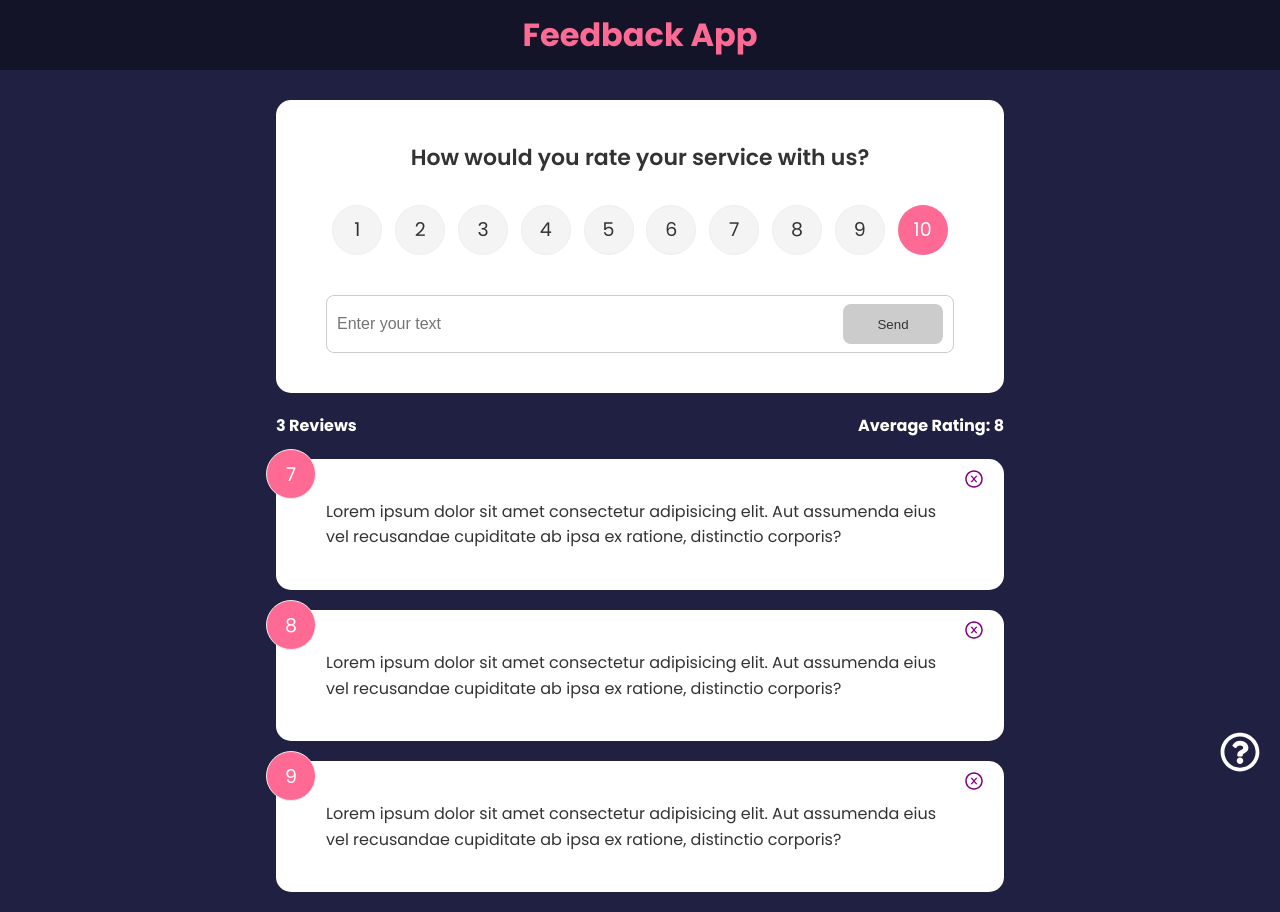
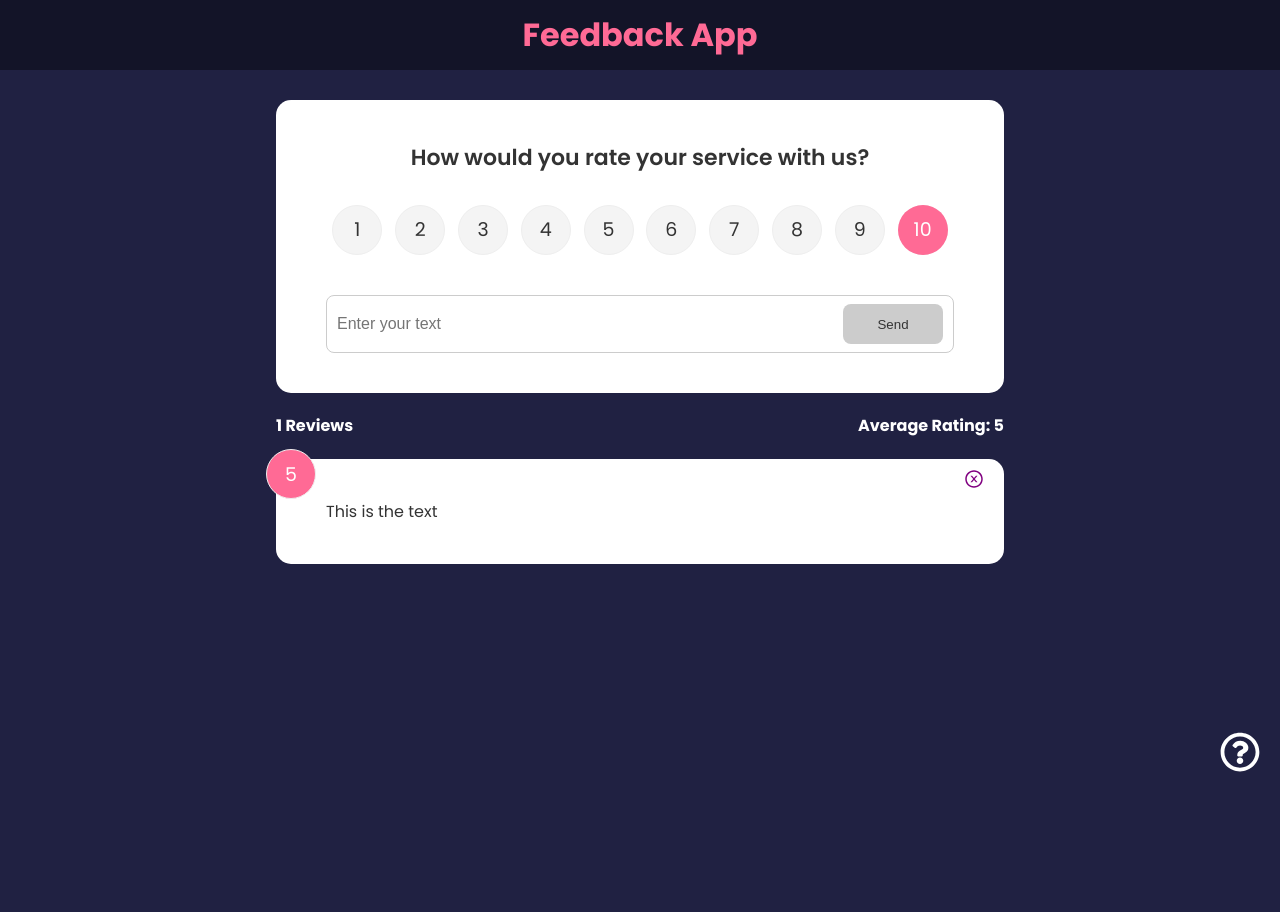
Before and after one commit to Mezin24/react_feedback_app, a React (Create React App) app: page / in a window 1280 px wide. After the commit the page ends 800 px from the top, so only its background shows below. Built offline with nearby package versions, Linux system fonts and the light colour scheme.

Commit message:
add Context props

```diff
--- a/src/App.js
+++ b/src/App.js
@@ -1,4 +1,5 @@
-import React, { useState } from 'react'
+import React, { useContext } from 'react'
+import { FeebdackProvider } from './components/context/FeedbackProvider'
 import { BrowserRouter as Router, Routes, Route, Link } from 'react-router-dom'
 import nanoId from 'nano-id'
 import Header from './components/Header'
@@ -11,11 +12,9 @@ import data from './data/data'
 import './index.css'
 
 function App() {
-  const [feedback, setFeedback] = useState(data)
-
   const deleteFeedback = (id) => {
     if (window.confirm('Are you sure want to delete?')) {
-      setFeedback((prev) => prev.filter((el) => el.id !== id))
+      // setFeedback((prev) => prev.filter((el) => el.id !== id))
     }
   }
 
@@ -25,10 +24,11 @@ function App() {
       rating,
       text,
     }
-    setFeedback((prevState) => [newFeedback, ...prevState])
+    // setFeedback((prevState) => [newFeedback, ...prevState])
   }
 
   return (
+    <FeebdackProvider>
       <Router>
         <Header />
         <div className="container">
@@ -39,11 +39,8 @@ function App() {
               element={
                 <>
                   <FeedbackForm onAddFeedback={addFeedback} />
-                {feedback.length !== 0 && <FeedbackStats feedback={feedback} />}
-                <FeedbackList
-                  feedback={feedback}
-                  onDeleteFeedback={deleteFeedback}
-                />
+                  <FeedbackStats />
+                  <FeedbackList onDeleteFeedback={deleteFeedback} />
                 </>
               }
             />
@@ -52,6 +49,7 @@ function App() {
         </div>
         <AboutLink />
       </Router>
+    </FeebdackProvider>
   )
 }
 
--- a/src/components/FeedbackList.jsx
+++ b/src/components/FeedbackList.jsx
@@ -1,9 +1,10 @@
-import React from 'react'
+import React, { useContext } from 'react'
+import FeedbackContext from './context/FeedbackProvider'
 import { motion, AnimatePresence } from 'framer-motion'
 import FeedbackItem from './FeedbackItem'
-import PropTypes from 'prop-types'
 
-function FeedbackList({ feedback, onDeleteFeedback }) {
+function FeedbackList({ onDeleteFeedback }) {
+  const { feedback } = useContext(FeedbackContext)
   if (!feedback || feedback.length === 0)
     return <h3 className="msg">No Feedback Yet</h3>
 
@@ -13,9 +14,9 @@ function FeedbackList({ feedback, onDeleteFeedback }) {
         {feedback.map((el) => (
           <motion.div
             key={el.id}
-                    initial={{opacity: 0}}
-                    animate={{opacity: 1}}
-                    exit={{opacity: 0}}
+            initial={{ opacity: 0 }}
+            animate={{ opacity: 1 }}
+            exit={{ opacity: 0 }}
           >
             <FeedbackItem
               item={el}
@@ -29,14 +30,4 @@ function FeedbackList({ feedback, onDeleteFeedback }) {
   )
 }
 
-FeedbackList.propTypes = {
-    data: PropTypes.arrayOf(
-        PropTypes.shape({
-            id: PropTypes.string.isRequired,
-            rating: PropTypes.number.isRequired,
-            text: PropTypes.string.isRequired,
-        })
-    ),
-}
-
 export default FeedbackList
--- a/src/components/FeedbackStats.jsx
+++ b/src/components/FeedbackStats.jsx
@@ -1,7 +1,8 @@
-import React from 'react'
-import PropTypes from 'prop-types'
+import React, { useContext } from 'react'
+import FeedbackContext from './context/FeedbackProvider'
 
-function FeedbackStats({ feedback }) {
+function FeedbackStats() {
+  const { feedback } = useContext(FeedbackContext)
   let averageRating = feedback.reduce(
     (acc, cur, _, arr) => acc + cur.rating / arr.length,
     0
@@ -17,8 +18,4 @@ function FeedbackStats({ feedback }) {
   )
 }
 
-FeedbackStats.propTypes = {
-    feedback: PropTypes.array.isRequired,
-}
-
 export default FeedbackStats
--- /dev/null
+++ b/src/components/context/FeedbackProvider.js
@@ -0,0 +1,17 @@
+import { createContext, useState } from 'react'
+
+const FeedbackContext = createContext()
+
+export const FeebdackProvider = ({ children }) => {
+  const [feedback, setFeedback] = useState([
+    { id: '1', text: 'This is the text', rating: 5 },
+  ])
+
+  return (
+    <FeedbackContext.Provider value={{ feedback }}>
+      {children}
+    </FeedbackContext.Provider>
+  )
+}
+
+export default FeedbackContext
```
Lines whose indentation alone changed are shown as unchanged.
